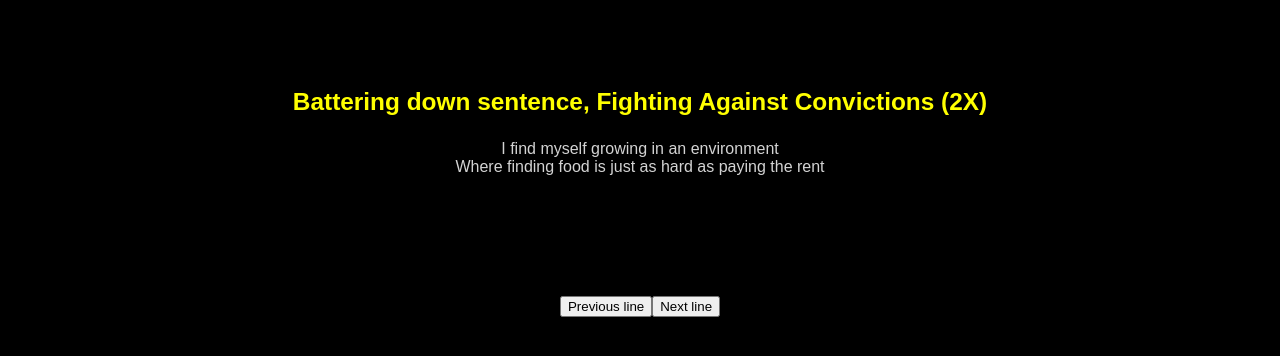
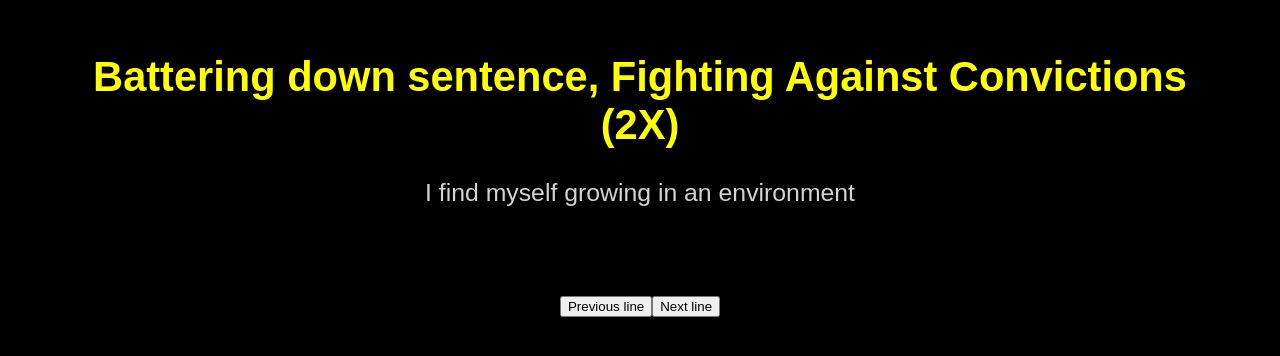
Before and after one commit to Jttpo2/singit-react, a React (Create React App) app: page / in a window 1280 px wide. Shown: the part 288-644 px from the top of the page. Built offline with nearby package versions, Linux system fonts and the light colour scheme; no server answers.

Commit message:
Font sizes.

```diff
--- a/src/App.js
+++ b/src/App.js
@@ -17,7 +17,7 @@ export default class App extends Component {
       endpoint: `http://${IP}:${PORT}`,
       lyric: testLyric,
       currentLyricIndex: 0,
-      visibleLines: 5
+      visibleLines: 3
     }
   }
 
--- a/src/LyricLine.js
+++ b/src/LyricLine.js
@@ -27,13 +27,15 @@ const styles ={
   },
   current: {
     fontWeight: 'bold',
-    fontSize: 'calc(18px + 0.5vw)',
+    fontSize: 'calc(16px + 2vw)',
     color: Colors.currentLine
   },
   previous: {
-    color: Colors.prevLine
+    color: Colors.prevLine,
+    fontSize: 'calc(10px + 0.5vw)'
   },
   upcoming: {
-    color: Colors.upcomingLine
+    color: Colors.upcomingLine,
+    fontSize: 'calc(12px + 1vw)'
   }
 }
--- a/src/LyricPrompter.js
+++ b/src/LyricPrompter.js
@@ -113,17 +113,17 @@ export default class LyricPrompter extends React.Component {
         alignItems: 'center'
       },
       currentLine: {
-        flex: 0.2,
+        flex: 0.4,
 
         justifyContent: 'center'
       },
       prevLines: {
-        flex: 0.4,
+        flex: 0.3,
 
         justifyContent: 'flex-end'
       },
       upcomingLines: {
-        flex: 0.4,
+        flex: 0.3,
 
         justifyContent: 'flex-start'
       }
--- a/src/colors.js
+++ b/src/colors.js
@@ -1,7 +1,7 @@
 const Colors = {
   background: 'black',
   currentLine: 'yellow',
-  prevLine: 'lightgrey',
+  prevLine: 'darkgrey',
   upcomingLine: 'lightgrey'
 }
 
```
